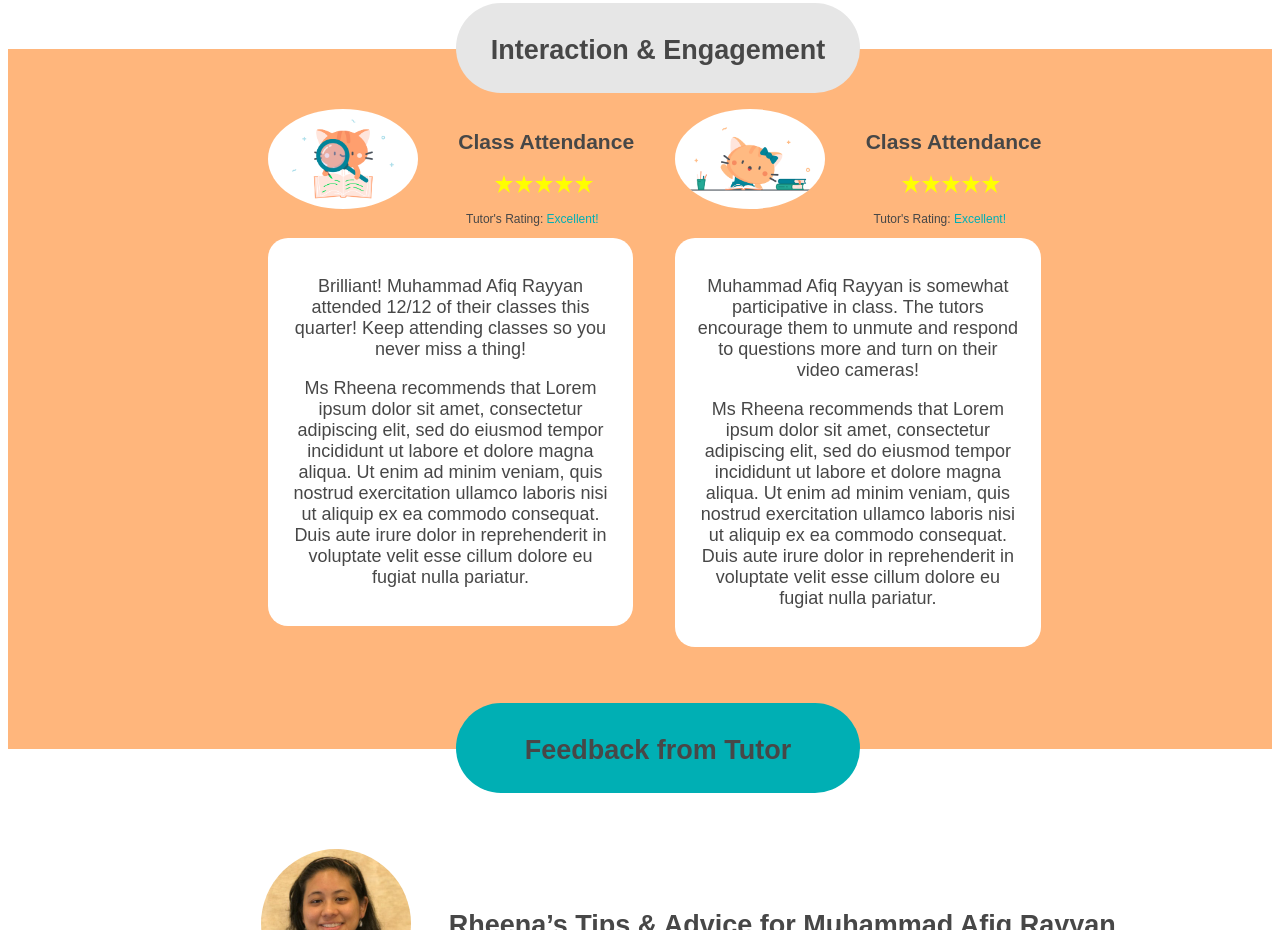
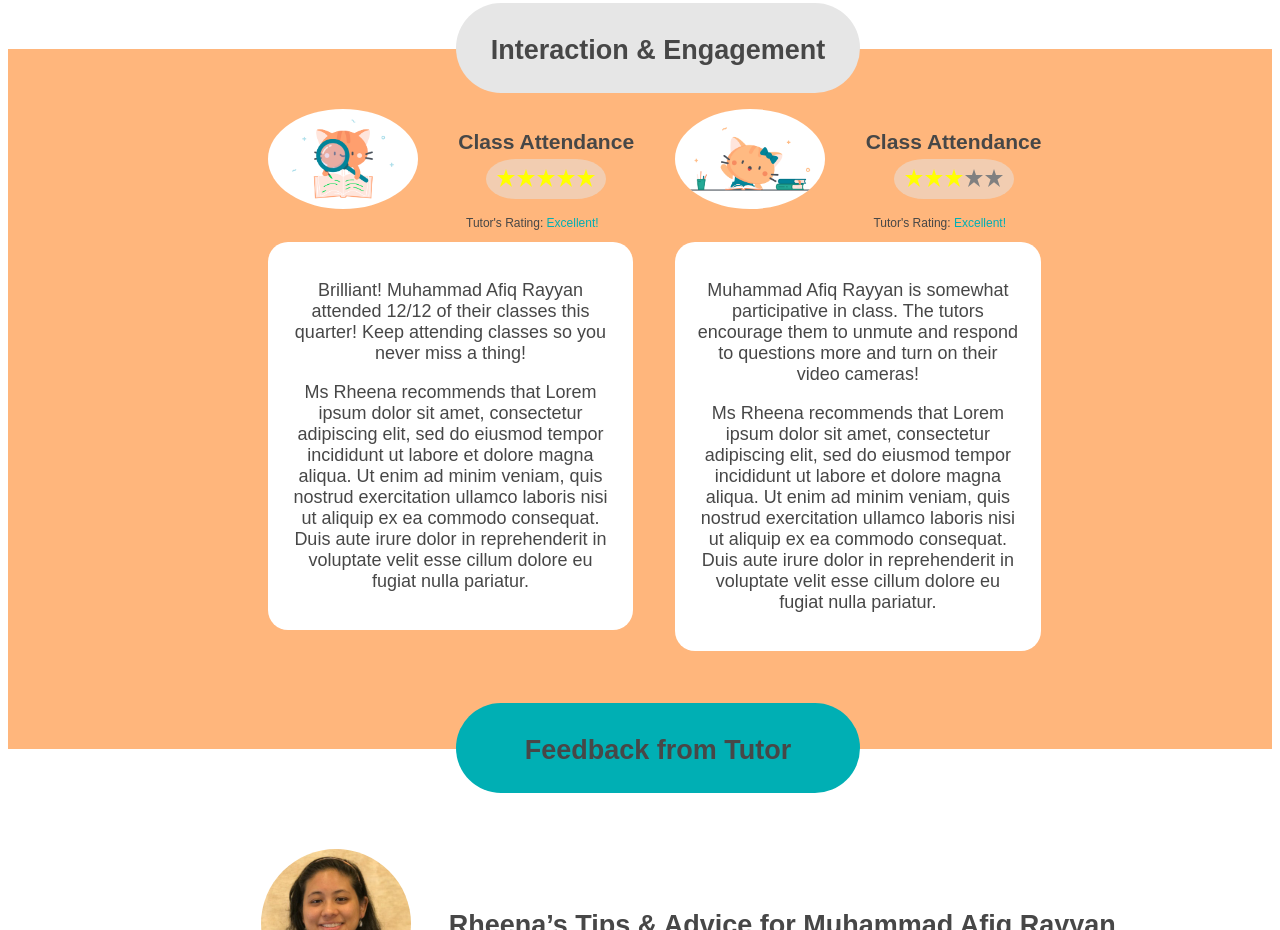
Before and after one commit to edelynseah/gurulabreport, a plain HTML site: page index.html in a window 1280 px wide. Shown: the part 797-1727 px from the top of the page. Drawn offline with Linux system fonts and the light colour scheme.

Commit message:
fixed stars

```diff
--- a/index.html
+++ b/index.html
@@ -61,14 +61,15 @@
       <div class="repcard">
         <div class="repcard1">
           <img src="./img/Rajah_Reading_Highlighting.png">
-          <h3>Class Attendance</h3>
-            <svg width = "105" height = "20" xmlns = "http://www.w3.org/2000/svg">
-              <!-- <rect fill="white">            </rect> -->
-              <polygon points="10,0 4,18 19,6 1,6 16,18" fill="yellow"/>
-              <polygon transform="translate(20 0)" points="10,0 4,18 19,6 1,6 16,18" fill="yellow"/>
-              <polygon transform="translate(40 0)" points="10,0 4,18 19,6 1,6 16,18" fill="yellow"/>
-              <polygon transform="translate(60 0)" points="10,0 4,18 19,6 1,6 16,18" fill="yellow"/>
-              <polygon transform="translate(80 0)" points="10,0 4,18 19,6 1,6 16,18" fill="yellow"/>
+          <h3 style="margin-bottom: 5px;">Class Attendance</h3>
+          <svg width = "120" height = "40" xmlns = "http://www.w3.org/2000/svg">
+            <rect width="120" height="40" rx= "30" fill="#E6E6E6"
+            fill-opacity="0.5" stroke-opacity="0.8"/>
+            <polygon transform="translate(10 10)" points="10,0 4,18 19,6 1,6 16,18" fill="yellow"/>
+            <polygon transform="translate(30 10)" points="10,0 4,18 19,6 1,6 16,18" fill="yellow"/>
+            <polygon transform="translate(50 10)" points="10,0 4,18 19,6 1,6 16,18" fill="yellow"/>
+            <polygon transform="translate(70 10)" points="10,0 4,18 19,6 1,6 16,18" fill="yellow"/>
+            <polygon transform="translate(90 10)" points="10,0 4,18 19,6 1,6 16,18" fill="yellow"/>
             <use x="33%" y="33%" xlink:href="#Triangle"/>
           </svg>
           <p style="font-size: 12px; padding-left:30%">Tutor's Rating: <span style="color: #00AFB4;">Excellent!</span></p>
@@ -82,14 +83,15 @@
       </div>
       <div class="repcard1">
         <img src="./img/Cleo_RaisingHand.png">
-        <h3>Class Attendance</h3>
-          <svg width = "105" height = "20" xmlns = "http://www.w3.org/2000/svg">
-            <!-- <rect fill="white">            </rect> -->
-            <polygon points="10,0 4,18 19,6 1,6 16,18" fill="yellow"/>
-            <polygon transform="translate(20 0)" points="10,0 4,18 19,6 1,6 16,18" fill="yellow"/>
-            <polygon transform="translate(40 0)" points="10,0 4,18 19,6 1,6 16,18" fill="yellow"/>
-            <polygon transform="translate(60 0)" points="10,0 4,18 19,6 1,6 16,18" fill="yellow"/>
-            <polygon transform="translate(80 0)" points="10,0 4,18 19,6 1,6 16,18" fill="yellow"/>
+        <h3 style="margin-bottom: 5px;">Class Attendance</h3>
+          <svg width = "120" height = "40" xmlns = "http://www.w3.org/2000/svg">
+            <rect width="120" height="40" rx= "30" fill="#E6E6E6"
+            fill-opacity="0.5" stroke-opacity="0.8"/>
+            <polygon transform="translate(10 10)" points="10,0 4,18 19,6 1,6 16,18" fill="yellow"/>
+            <polygon transform="translate(30 10)" points="10,0 4,18 19,6 1,6 16,18" fill="yellow"/>
+            <polygon transform="translate(50 10)" points="10,0 4,18 19,6 1,6 16,18" fill="yellow"/>
+            <polygon transform="translate(70 10)" points="10,0 4,18 19,6 1,6 16,18" fill="grey"/>
+            <polygon transform="translate(90 10)" points="10,0 4,18 19,6 1,6 16,18" fill="grey"/>
           <use x="33%" y="33%" xlink:href="#Triangle"/>
         </svg>
         <p style="font-size: 12px; padding-left:30%">Tutor's Rating: <span style="color: #00AFB4;">Excellent!</span></p>
```
